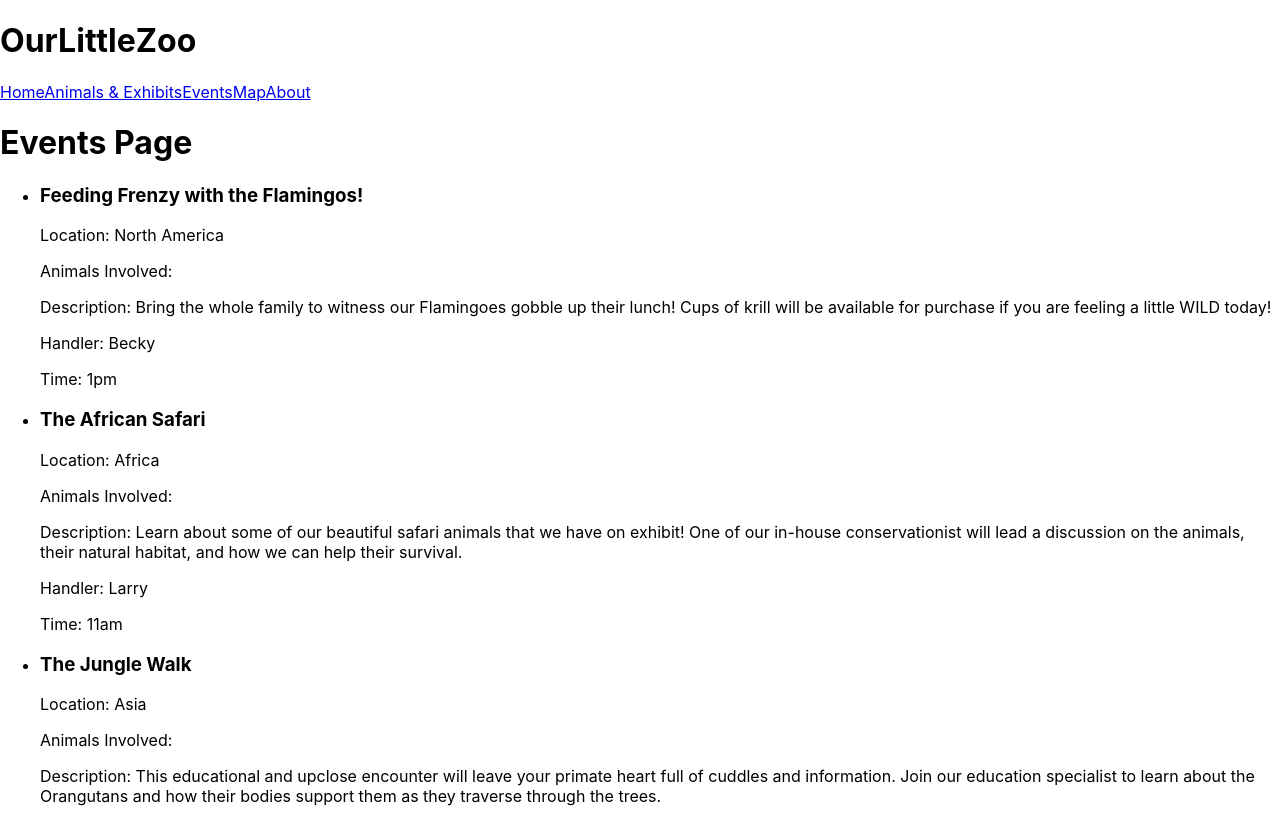
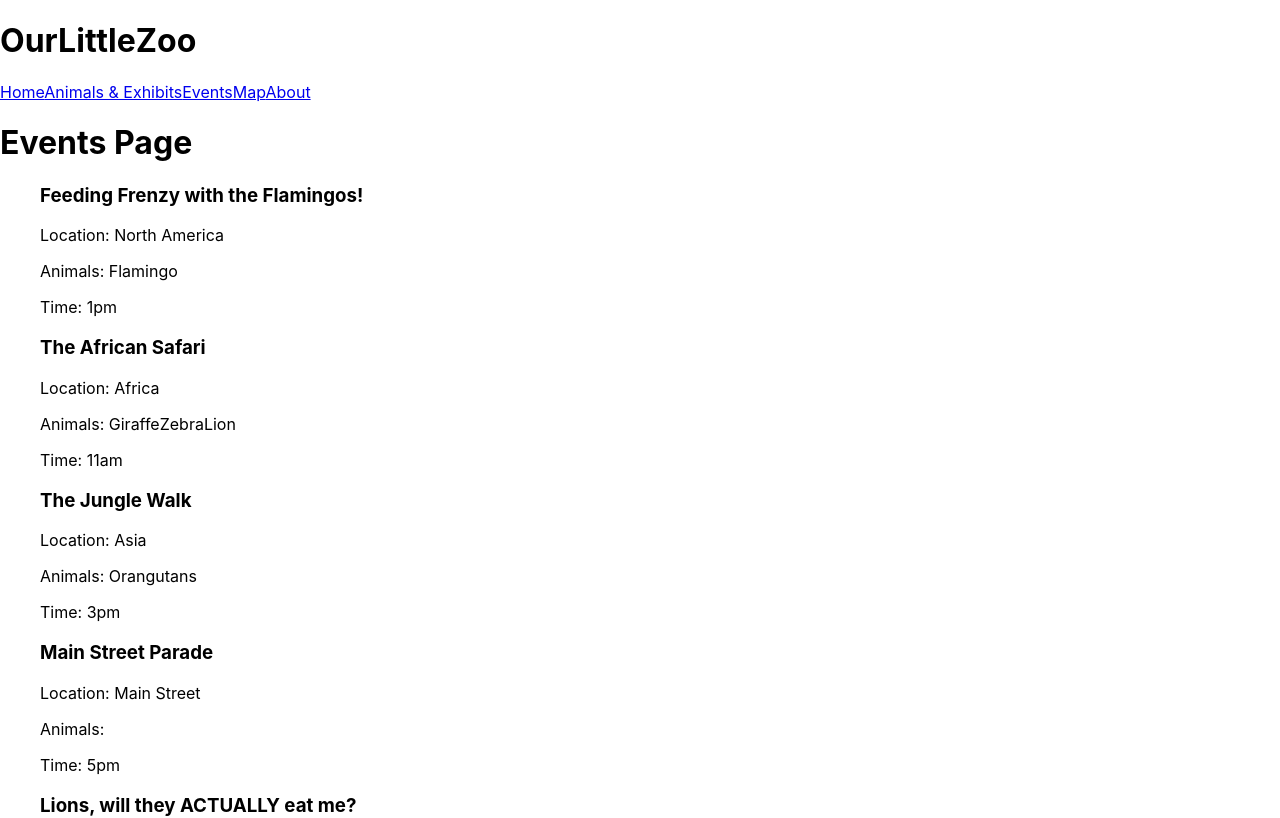
Before and after one commit to JLeeVance/OurLittleZoo, a React (Create React App) app in the folder ourlittlezoo/: page /events in a window 1280 px wide. Shown: the top 818 px of the page. Built offline with nearby package versions, Linux system fonts and the light colour scheme; data requests are answered from the project's data file.

Commit message:
implemented click functionality of event page

```diff
--- a/ourlittlezoo/src/Components/EventChildComponents/EventContainer.jsx
+++ b/ourlittlezoo/src/Components/EventChildComponents/EventContainer.jsx
@@ -2,9 +2,10 @@ import React from 'react';
 import EventDetails from './EventDetails';
 
 function EventContainer({events}){
+    const eventsToRender = events.map((eventObj) => <EventDetails {...eventObj}/>);
     return (
         <ul>
-            <EventDetails events={events} />
+            {eventsToRender}
         </ul>
     )
 }
--- a/ourlittlezoo/src/Components/EventChildComponents/EventDetails.jsx
+++ b/ourlittlezoo/src/Components/EventChildComponents/EventDetails.jsx
@@ -1,21 +1,44 @@
 import React, { useState } from 'react';
 
-function EventDetails({events}) {
+function EventDetails({
+
+    id,
+    eventName,
+    locationInZoo,
+    animalsInvolved,
+    eventDescription,
+    zooHandler,
+    time
+
+}){
+
+    const [showDetails, setShowDetails] = useState(false);
+
+    function handleClick(){
+        setShowDetails(!showDetails);
+
+        if(showDetails === true){
+            setShowDetails(false);
+        }
+        else{
+            setShowDetails(true);
+        }
+    }
 
     return (
-        <>
+        <div className='card' onClick={handleClick}>
+            <h3>{eventName}</h3>
+            <p>Location: {locationInZoo}</p>
+            <p>Animals: {animalsInvolved}</p>
+            <p>Time: {time}</p>
+            {showDetails ? (
+                <div>
+                    <p>Description: {eventDescription}</p>
+                    <p>Handler: {zooHandler}</p>
+                </div>
+            ) : null}
 
-            {events.map((event) => (
-                <li key={event.id}>
-                    <h3>{event.eventName}</h3>
-                    <p>Location: {event.locationInZoo}</p>
-                    <p>Animals Involved: {event.animalsInvoled}</p>
-                    <p>Description: {event.eventDescription}</p>
-                    <p>Handler: {event.zooHandler}</p>
-                    <p>Time: {event.time}</p>
-                </li>
-            ))}
-        </>
+        </div>
     )
 }
 
```
